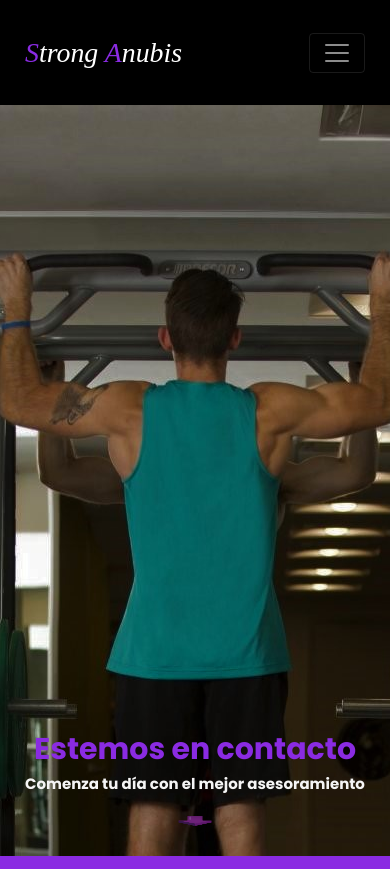
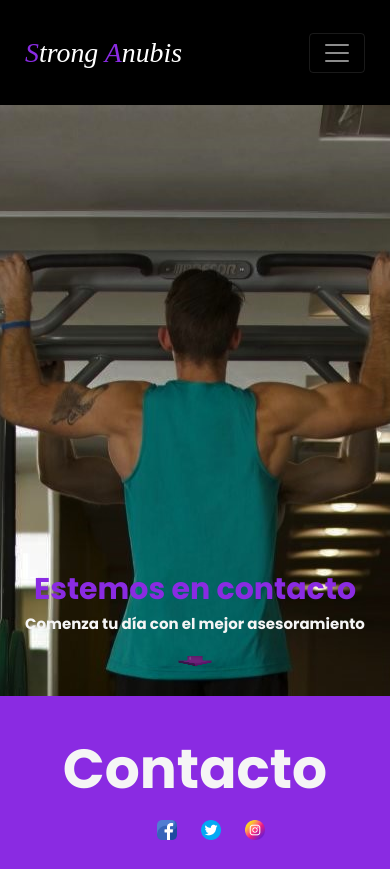
Before and after one commit to JuanMansilla1/proyecto-final-comision-33130, a plain HTML site: page pages/contacto.html in a window 390 px wide. Shown: the top 869 px of the page. Drawn offline with nearby package versions, Linux system fonts and the light colour scheme.

Commit message:
ultimas modificaciones

```diff
--- a/css/style.css
+++ b/css/style.css
@@ -928,6 +928,10 @@ main .planes-asesorias .plan-tarjeta {
         font-size: 19px;
     }
 
+    .banner-contacto{
+        height: 70vh;
+    }
+
     .banner-contacto h2 {
         font-size: 40px;
     }
```
